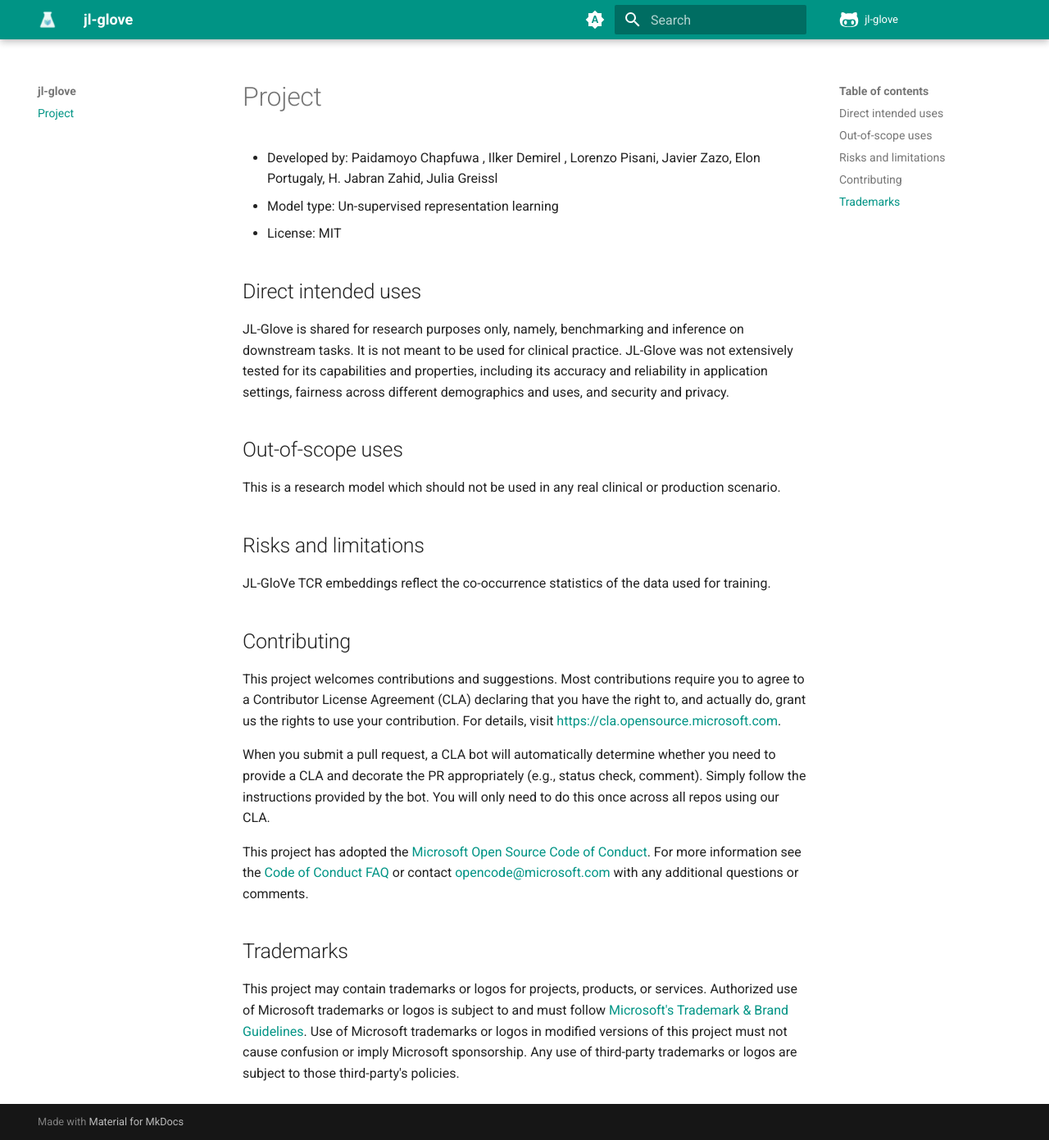
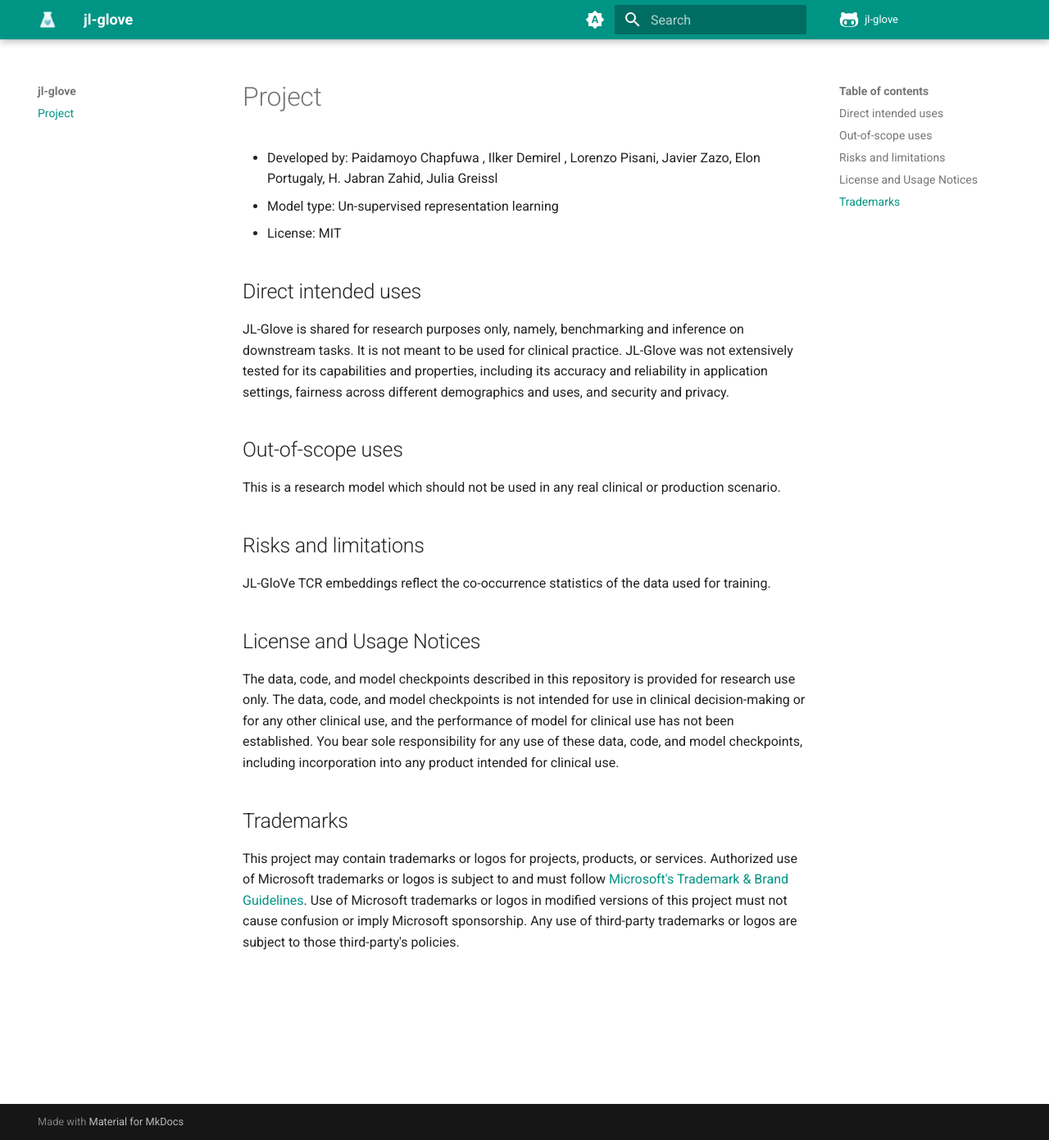
Before and after one commit to microsoft/jl-glove, an MkDocs documentation site: the page built from docs/index.md, in a window 1280 px wide and 1391 px high. Shown: the whole window at 82% size. Built offline with MkDocs 1.6.1 and Material for MkDocs 9.7.7, drawn with Linux system fonts in a browser that asks for light colours; comment, search, counter and statistics services are not loaded.

Commit message:
more fixes and docs

```diff
--- a/docs/index.md
+++ b/docs/index.md
@@ -16,19 +16,12 @@ This is a research model which should not be used in any real clinical or produc
 ## Risks and limitations
 JL-GloVe TCR embeddings reflect the co-occurrence statistics of the data used for training.
 
-## Contributing
-
-This project welcomes contributions and suggestions.  Most contributions require you to agree to a
-Contributor License Agreement (CLA) declaring that you have the right to, and actually do, grant us
-the rights to use your contribution. For details, visit https://cla.opensource.microsoft.com.
-
-When you submit a pull request, a CLA bot will automatically determine whether you need to provide
-a CLA and decorate the PR appropriately (e.g., status check, comment). Simply follow the instructions
-provided by the bot. You will only need to do this once across all repos using our CLA.
-
-This project has adopted the [Microsoft Open Source Code of Conduct](https://opensource.microsoft.com/codeofconduct/).
-For more information see the [Code of Conduct FAQ](https://opensource.microsoft.com/codeofconduct/faq/) or
-contact [opencode@microsoft.com](mailto:opencode@microsoft.com) with any additional questions or comments.
+## License and Usage Notices
+The data, code, and model checkpoints described in this repository is provided for research use
+only. The data, code, and model checkpoints is not intended for use in clinical decision-making
+or for any other clinical use, and the performance of model for clinical use has not been
+established. You bear sole responsibility for any use of these data, code, and model checkpoints,
+including incorporation into any product intended for clinical use.
 
 ## Trademarks
 
```
Also changed, not shown: 2 other files.
